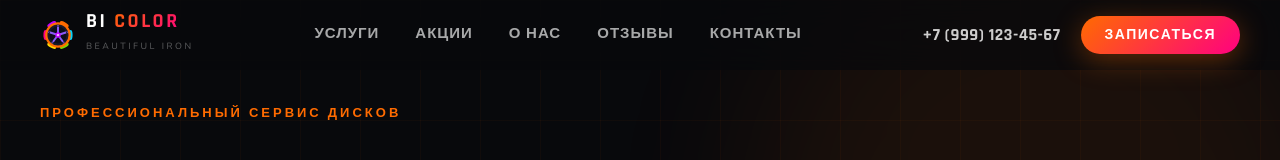
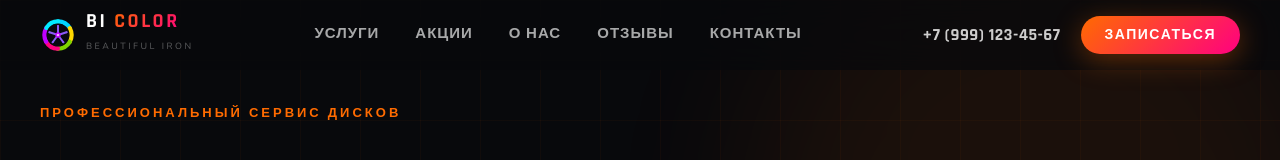
Before and after one commit to mikhailmikemorozov-coder/moaans, a React (Vite) app: page / in a window 1280 px wide. Shown: the top 160 px of the page. Built offline with nearby package versions, Linux system fonts and the light colour scheme.

Commit message:
Redesign logo wheel halo: rainbow arc ring via strokeDasharray
Co-Authored-By: Claude Sonnet 4.6 <noreply@anthropic.com>

```diff
--- a/src/App.jsx
+++ b/src/App.jsx
@@ -192,18 +192,20 @@ const Logo = () => {
   return (
     <div style={{ display: "flex", alignItems: "center", gap: 10 }}>
       <svg viewBox="0 0 40 40" width="36" height="36" style={{ flexShrink: 0 }}>
-        {/* Rainbow paint ring — 6 brushstrokes tangential around the tire, drawn first so tire overlaps */}
-        {[[0,"#00d4ff"],[60,"#7fd400"],[120,"#ffd700"],[180,"#ff0080"],[240,"#bf00ff"],[300,"#ff6b00"]].map(([a, color]) => {
-          const rad = a * Math.PI / 180;
-          const cx = +(20 + 14 * Math.cos(rad)).toFixed(1);
-          const cy = +(20 + 14 * Math.sin(rad)).toFixed(1);
-          return <ellipse key={a} cx={cx} cy={cy} rx="5.5" ry="2.2" fill={color} transform={`rotate(${a + 90} ${cx} ${cy})`}/>;
-        })}
-        {/* Tire — visible orange ring defines the wheel shape */}
-        <circle cx="20" cy="20" r="13" fill="#1a1a2a"/>
-        <circle cx="20" cy="20" r="13" fill="none" stroke="#ff6b00" strokeWidth="2.5"/>
+        {/* Rainbow arc ring — 6 arcs × 60° each = full 360° colored halo
+            r=15, strokeWidth=5 → inner edge r=12.5 (under tire), outer edge r=17.5 (visible)
+            C=94.25, each arc=15.71, gap=78.54; rotate(-90) starts at 12 o'clock */}
+        {["#00d4ff","#ffd700","#7fd400","#ff0080","#bf00ff","#00eaff"].map((color, i) => (
+          <circle key={i} cx="20" cy="20" r="15" fill="none"
+            stroke={color} strokeWidth="5" strokeLinecap="round"
+            strokeDasharray="15.71 78.54"
+            strokeDashoffset={-(i * 15.71)}
+            transform="rotate(-90 20 20)"/>
+        ))}
+        {/* Tire — solid black on top, hides inner portion of halo */}
+        <circle cx="20" cy="20" r="12.8" fill="#090910"/>
         {/* Rim */}
-        <circle cx="20" cy="20" r="10" fill="#0d0d1a"/>
+        <circle cx="20" cy="20" r="9.8" fill="#080810"/>
         {/* Spokes */}
         {spokes.map(([x, y], i) => (
           <line key={i} x1="20" y1="20" x2={x} y2={y} stroke="#8b5cf6" strokeWidth="2.2" strokeLinecap="round"/>
@@ -212,8 +214,6 @@ const Logo = () => {
         {spokes.map(([x, y], i) => (
           <circle key={`b${i}`} cx={x} cy={y} r="1.2" fill="#8b5cf6" fillOpacity="0.8"/>
         ))}
-        {/* Inner ring */}
-        <circle cx="20" cy="20" r="10" fill="none" stroke="#1a1a2a" strokeWidth="1"/>
         {/* Hub */}
         <circle cx="20" cy="20" r="3" fill="#bf00ff"/>
         <circle cx="20" cy="20" r="1.5" fill="rgba(255,255,255,0.7)"/>
```
